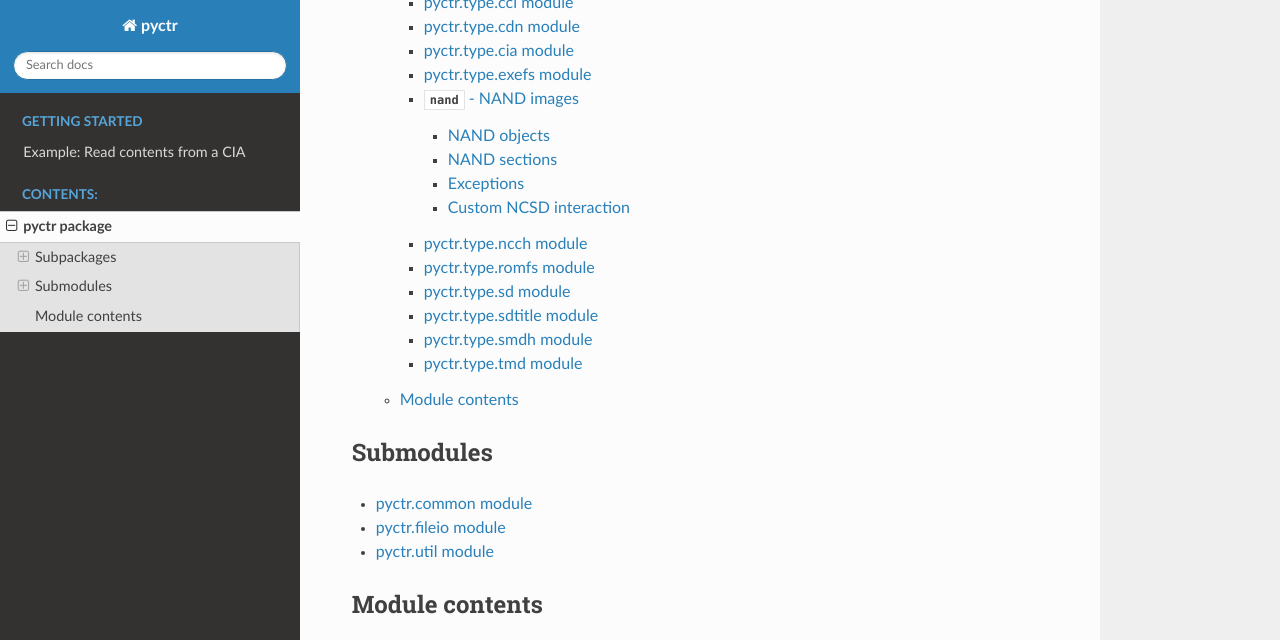
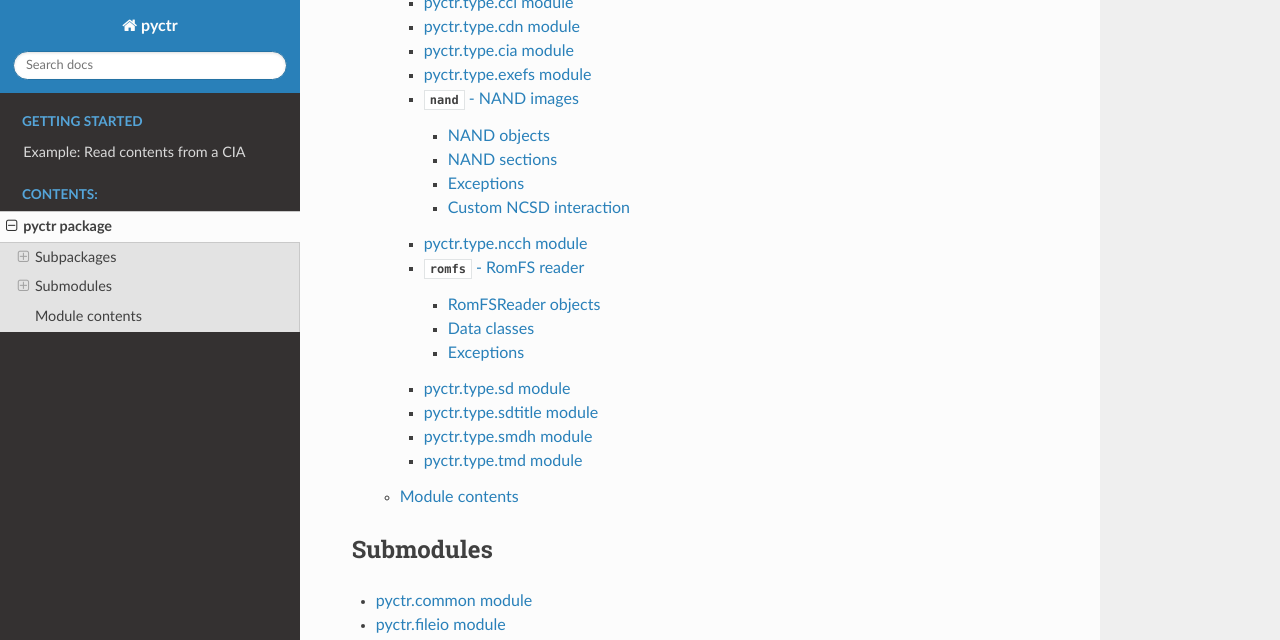
Before and after one commit to ihaveamac/pyctr, a Sphinx documentation site: the page built from docs/pyctr.rst, in a window 1280 px wide and 900 px high, scrolled down 813 px, cut to the strip 0-640 px from the top of the window. Built offline with Sphinx 7.4.7 and the Read the Docs theme 2.0.0, drawn with Linux system fonts in a browser that asks for light colours.

Commit message:
docs/pyctr.type.romfs: rewrite

```diff
--- a/docs/pyctr.type.romfs.rst
+++ b/docs/pyctr.type.romfs.rst
@@ -1,7 +1,31 @@
-pyctr.type.romfs module
-=======================
+:mod:`romfs` - RomFS reader
+===========================
 
-.. automodule:: pyctr.type.romfs
-   :members:
-   :undoc-members:
-   :show-inheritance:
+.. py:module:: pyctr.type.romfs
+    :synopsis: Read data from a Nintendo 3DS application RomFS
+
+The :mod:`romfs` module enables reading application read-only filesystems.
+
+RomFSReader objects
+-------------------
+
+.. autoclass:: RomFSReader
+    :members: open, get_info_from_path
+    :undoc-members:
+    :show-inheritance:
+
+Data classes
+------------
+
+.. autoclass:: RomFSDirectoryEntry
+.. autoclass:: RomFSFileEntry
+
+Exceptions
+----------
+
+.. autoexception:: RomFSError
+.. autoexception:: InvalidIVFCError
+.. autoexception:: InvalidRomFSHeaderError
+.. autoexception:: RomFSEntryError
+.. autoexception:: RomFSFileNotFoundError
+.. autoexception:: RomFSIsADirectoryError
```
